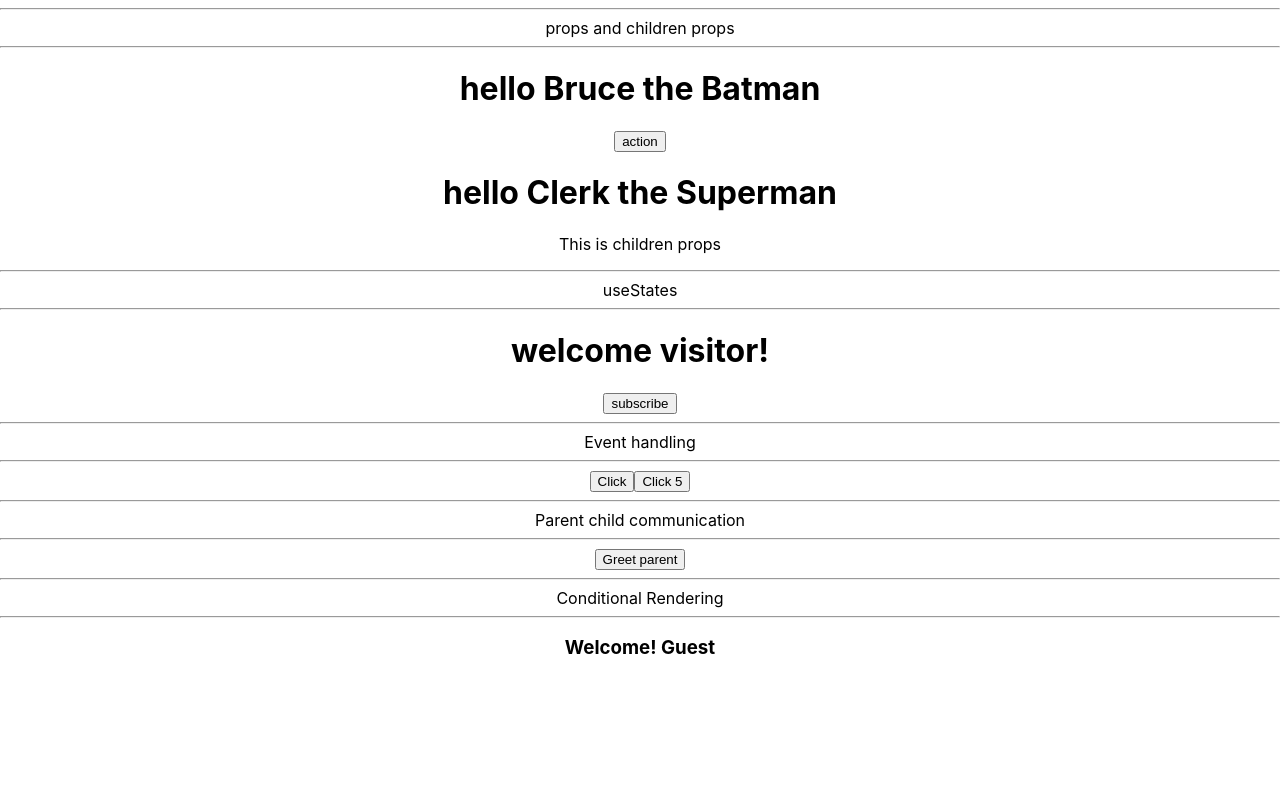
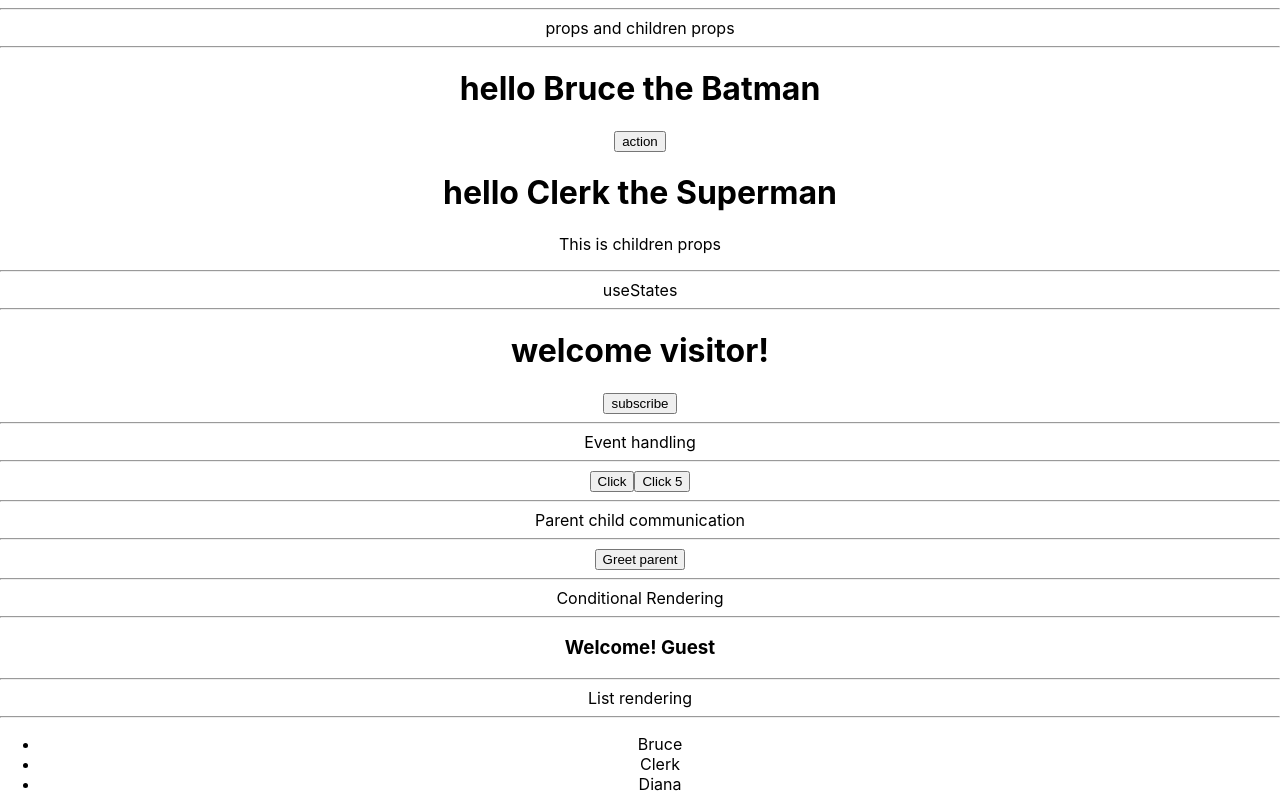
Before and after one commit to avishkakavindu/hello-to-react, a React (Create React App) app: page / in a window 1280 px wide. Built offline with nearby package versions, Linux system fonts and the light colour scheme.

Commit message:
List rendering

```diff
--- a/src/App.js
+++ b/src/App.js
@@ -4,6 +4,7 @@ import { Message } from './components/Message';
 import { ClickHandler } from './components/ClickHandler';
 import { ParentComponent } from './components/ParentComponent';
 import { UserGreeting } from './components/UserGreeting';
+import { NameList } from './components/NameList';
 
 function App() {
   return (
@@ -33,6 +34,10 @@ function App() {
       Conditional Rendering
       <hr />
       <UserGreeting />
+      <hr />
+      List rendering
+      <hr />
+      <NameList />
     </div>
   );
 }
--- /dev/null
+++ b/src/components/NameList.js
@@ -0,0 +1,12 @@
+export const NameList = () => {
+  const name = ['Bruce', 'Clerk', 'Diana'];
+  return (
+    <div>
+      <ul>
+        {name.map((name) => {
+          return <li>{name}</li>;
+        })}
+      </ul>
+    </div>
+  );
+};
```
